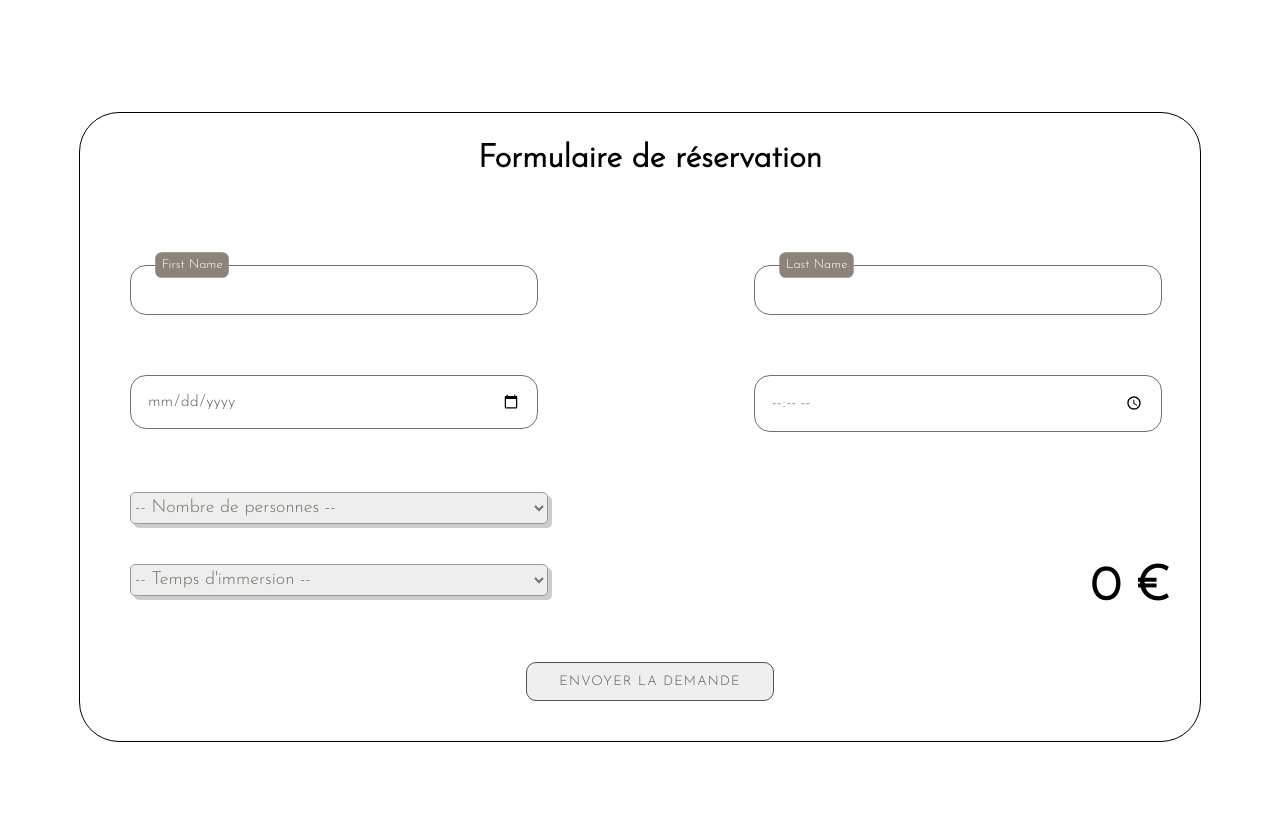
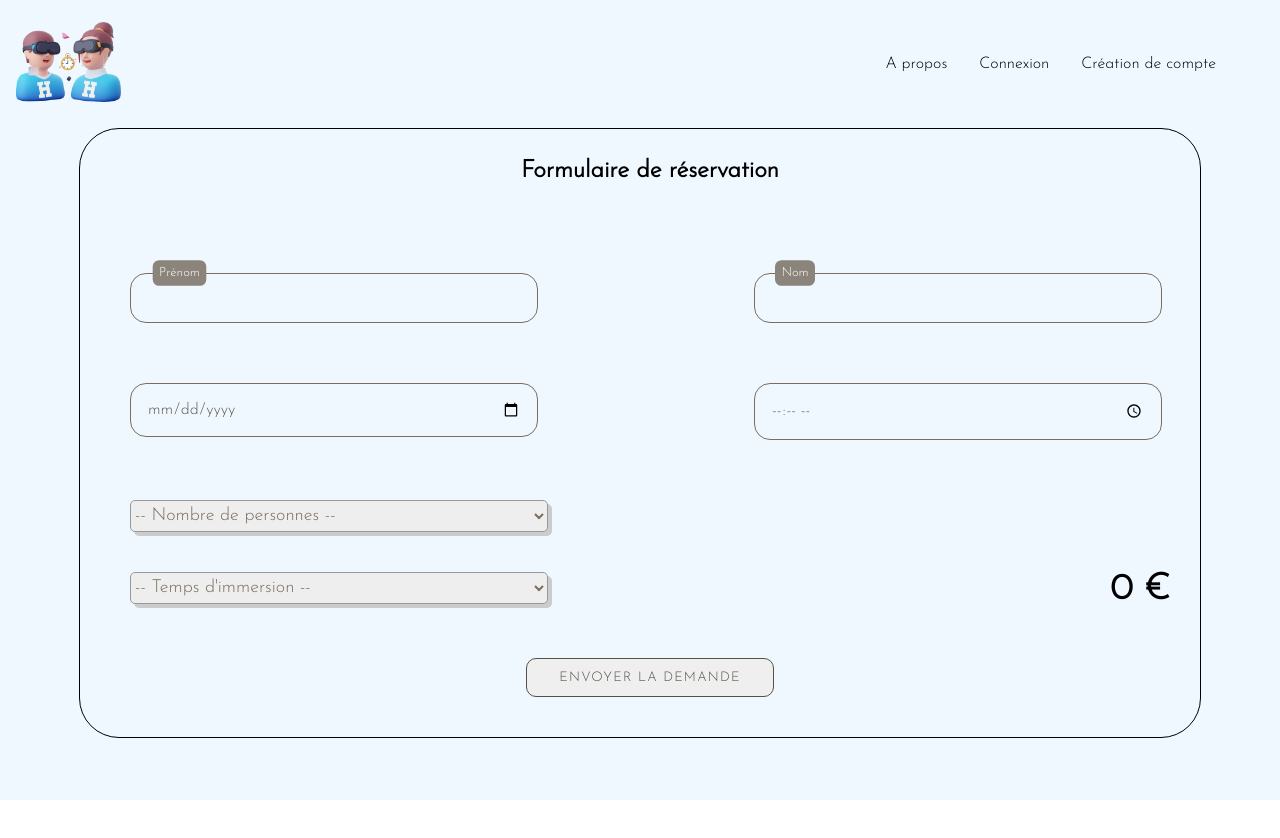
Before and after one commit to russenbissemo/hackakingtimevr, a React (Create React App) app: page /travel in a window 1280 px wide. Shown: the top 838 px of the page. After the commit the page ends 800 px from the top, so only its background shows below. Built offline with nearby package versions, Linux system fonts and the light colour scheme.

Commit message:
new merhe

```diff
--- a/src/Components/Formulaire/FormulaireReservation/FormulaireReservation.css
+++ b/src/Components/Formulaire/FormulaireReservation/FormulaireReservation.css
@@ -1,10 +1,10 @@
 .divContainerFormulaire{
   display: flex;
   justify-content: center;
-  width: 100%;
-  height: 100%;
-margin-top: 7em;
-margin-bottom: 7em;
+  align-items: center;
+  width: 95%;
+  height: auto;
+ margin: auto;
 }
 
 .tempsReservation{
--- a/src/Components/Formulaire/FormulaireReservation/FormulaireReservation.jsx
+++ b/src/Components/Formulaire/FormulaireReservation/FormulaireReservation.jsx
@@ -3,7 +3,7 @@ import "./FormulaireReservation.css";
 import devisPersonnalise from "../FonctionDevis/DevisPersonnalise";
 import FonctionDevis from "../FonctionDevis/FonctionDevis";
 import ModalValidationFormulaireReservation from "./ModalValidationFormulaireReservation/ModalValidationFormulaireReservation";
-
+import NavBar from "../../NavBar/NavBar";
 export default function FormulaireReservation(){
 
     const [price, setPrice] = useState("");
@@ -17,7 +17,9 @@ export default function FormulaireReservation(){
 
 
 
-   return(
+    return (
+        <section style={{display: "block"}}>
+            <NavBar />
             <div className="divContainerFormulaire">
             <div className="AllDivFormulaireReservation">
                 <form>
@@ -27,11 +29,11 @@ export default function FormulaireReservation(){
                     <div className="inputFirstNameAndName">
                         <div className="inputFirstName">
                             <input type="text" />
-                        <label>First Name</label>
+                            <label>Prénom</label>
                         </div>
                         <div className="inputLastName">
                             <input type="text" />
-                        <label>Last Name</label>
+                            <label>Nom</label>
                         </div>
                     </div>
                     <div className="inputDateReservationHeureReservation">
@@ -74,5 +76,6 @@ export default function FormulaireReservation(){
                 </div>
                 {showModal ? <ModalValidationFormulaireReservation /> : null}
                 </div>
+        </section>
    )
 }
--- a/src/Components/NavBar/Connexion/ModalConnexion.jsx
+++ b/src/Components/NavBar/Connexion/ModalConnexion.jsx
@@ -13,7 +13,8 @@ export default function ModalConnexion({ showModalConnexion }) {
       <div className="AllModalConnexion">
           <div className="positionModalConnexionSurLaPage">
             <div className="croixFermeture">
-              <button onClick={()=> showModalConnexion ? showModalConnexion(false) : showModalConnexion(true)}>X</button>
+            <div onClick={() => showModalConnexion ? showModalConnexion(false) : showModalConnexion(true)}
+            style={{backgroundColor: "white", borderRadius: "100%", height: "2em", width: "2em", display: "flex",alignItems: "center", justifyContent: "center", transform: "translate(-15px)" }}>X</div>
             </div>
             <div className="divContainerConnexion">
         <div className="AllDivConnexion">
--- a/src/Components/NavBar/CreationCompte/CreationCompte.jsx
+++ b/src/Components/NavBar/CreationCompte/CreationCompte.jsx
@@ -11,7 +11,7 @@ export default function ModalCreationCompte({showModalCreationCompte}) {
       <div className="AllModalCreationCompte">
           <div className="positionModalCreationCompteSurLaPage">
           <div className="croixFermeture">
-              <button onClick={()=> showModalCreationCompte ? showModalCreationCompte(false) : showModalCreationCompte(true)}>X</button>
+              <div onClick={()=> showModalCreationCompte ? showModalCreationCompte(false) : showModalCreationCompte(true)} style={{backgroundColor: "white", borderRadius: "100%", height: "2em", width: "2em", display: "flex",alignItems: "center", justifyContent: "center", transform: "translate(-15px)" }}>X</div>
             </div>
             <div className="divContainerCreationCompte">
         <div className="AllDivCreationCompte">
@@ -22,11 +22,11 @@ export default function ModalCreationCompte({showModalCreationCompte}) {
                 <div className="inputFirstNameAndNameCreationCompte">
                     <div className="inputFirstNameCreationCompte">
                         <input type="text" />
-                        <label>First Name</label>
+                        <label>Prénom</label>
                     </div>
                     <div className="inputLastNameCreationCompte">
                         <input type="text" />
-                        <label>Last Name</label>
+                        <label>Nom</label>
                     </div>
                 </div>
                 <div className="inputMailTelephoneCreationCompte">
--- a/src/Components/NavBar/NavBar.css
+++ b/src/Components/NavBar/NavBar.css
@@ -4,7 +4,7 @@
     flex-direction: row;
     align-items: center;
     justify-content: space-between;
-    height: 50px;
+    height: 6em;
     padding: 1em;
   }
 
--- a/src/Components/NavBar/NavBar.jsx
+++ b/src/Components/NavBar/NavBar.jsx
@@ -3,6 +3,8 @@ import { useState } from "react";
 import "../NavBar/NavBar.css";
 import ModalConnexion from "../NavBar/Connexion/ModalConnexion";
 import ModalCreationCompte from "../NavBar/CreationCompte/CreationCompte";
+import Logo from "../../img/logo.png"
+import { Link } from "react-router-dom"
 
 export default function NavBar(){
 
@@ -23,12 +25,10 @@ export default function NavBar(){
     return(
         <>
             <div className="topNavBar">
-            <div>
-            LOGO
-          </div>
+               <Link to="/"> <img src={Logo} style={{height: "5em",}} /></Link>
             <div>
                 <ul className="menu">
-                    <li>About Us</li>
+                    <li>A propos</li>
                     <li onClick={(modalConnexion)}>Connexion</li>
                     <li onClick={(modalCreationCompte)}>Création de compte</li>
                 </ul>
--- a/src/components/Card.jsx
+++ b/src/components/Card.jsx
@@ -17,7 +17,7 @@ const Card = ({description ,title, image}) => {
         <h2 className="card-time">45min</h2>
         <p className="card-description">{description}</p>
         <Link to ="/travel">
-        <button className="card-button">Travel</button>
+        <button className="card-button">Reserver</button>
         </Link>
      </div>
   )
```
Also changed, not shown: src/img/logo.png (added). Lines whose indentation alone changed are shown as unchanged.
